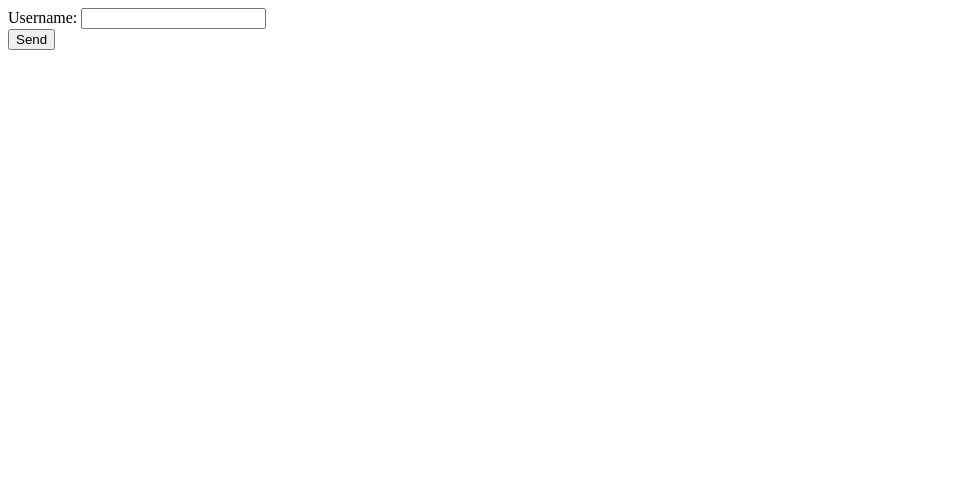
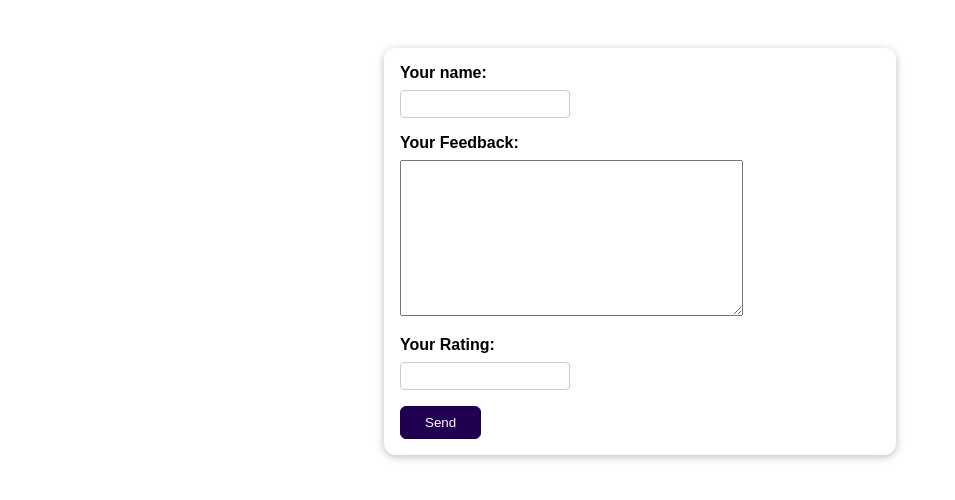
Before and after one commit to farzank69/django-practice-projects, a Django app: page / in a window 1280 px wide. Shown: the top 500 px of the page, without its empty margins (0-955 px from the left). Run offline with Django 5.2, Linux system fonts and the light colour scheme.

Commit message:
Update form and enhance styling

```diff
--- a/Code/Section-6/reviews/forms.py
+++ b/Code/Section-6/reviews/forms.py
@@ -1,4 +1,9 @@
 from django import forms
 
 class ReviewForm(forms.Form):
-    username = forms.CharField()
+    username = forms.CharField(label="Your name", max_length=100, error_messages={            #By default the required field is set to True.
+        "required": "Your name must not be empty!",
+        "max_length": "Please enter a shorter name!"
+    })
+    review_text = forms.CharField(label="Your Feedback", widget=forms.Textarea, max_length=250)
+    rating = forms.IntegerField(label="Your Rating", min_value=1, max_value=5)
--- /dev/null
+++ b/Code/Section-6/reviews/static/reviews/styles.css
@@ -0,0 +1,70 @@
+body {
+  font-family: sans-serif;
+  margin: 0;
+}
+
+form {
+  margin: 3rem auto;
+  width: 90%;
+  max-width: 30rem;
+  padding: 1rem;
+  border-radius: 12px;
+  background-color: white;
+  box-shadow: 0 2px 8px rgba(0, 0, 0, 0.26);
+}
+
+button {
+  cursor: pointer;
+  padding: 0.5rem 1.5rem;
+  border-radius: 6px;
+  background-color: #1f0050;
+  color: white;
+  border: 1px solid #1f0050;
+}
+
+button:hover,
+button:active {
+  background-color: #320777;
+  border-color: #320777;
+}
+
+.form-control {
+  margin-bottom: 1rem;
+}
+
+.form-control input {
+  font: inherit;
+  padding: 0.25rem;
+  border-radius: 4px;
+  border: 1px solid #ccc;
+  display: block;
+  width: 10rem;
+}
+
+.form-control input:focus {
+  border-color: #1f0050;
+  outline: none;
+  background-color: #f4eeff;
+}
+
+.form-control label {
+  font-weight: bold;
+  display: block;
+  margin-bottom: 0.5rem;
+}
+
+.errorlist {
+  list-style: none;
+  margin: 0.5rem 0;
+  padding: 0;
+  color: #680000;
+}
+
+.errors input {
+  border-color: #680000;
+  background-color: #fde3e3;
+}
+
+.errors label {
+  color: #680000;
+}
--- a/Code/Section-6/reviews/templates/reviews/review.html
+++ b/Code/Section-6/reviews/templates/reviews/review.html
@@ -1,15 +1,23 @@
+{% load static %}
 <!DOCTYPE html>
 <html lang="en">
 <head>
     <meta charset="UTF-8">
     <meta name="viewport" content="width=device-width, initial-scale=1.0">
     <title>Review</title>
+    <link rel="stylesheet" href="{% static "reviews/styles.css" %}">
 </head>
 <body>
     <form action="/" method="POST">
         {% csrf_token %}
-        {{ form }}
-        <button>Send</button>
+        {% for field in form  %}
+            <div class="form-control {% if field.errors %}errors{% endif %}">
+                {{ field.label_tag }}
+                {{ field }}
+                {{ field.errors }}
+            </div>
+        {% endfor %}
+            <button>Send</button>
     </form>
 </body>
 </html>
--- a/Code/Section-6/reviews/views.py
+++ b/Code/Section-6/reviews/views.py
@@ -10,8 +10,8 @@ def review(request):
         if form.is_valid():
             print(form.cleaned_data)
             return HttpResponseRedirect('/thank-you')
-
-    form = ReviewForm()
+    else:
+        form = ReviewForm()
 
     return render(request, 'reviews/review.html', {
         'form': form
```
